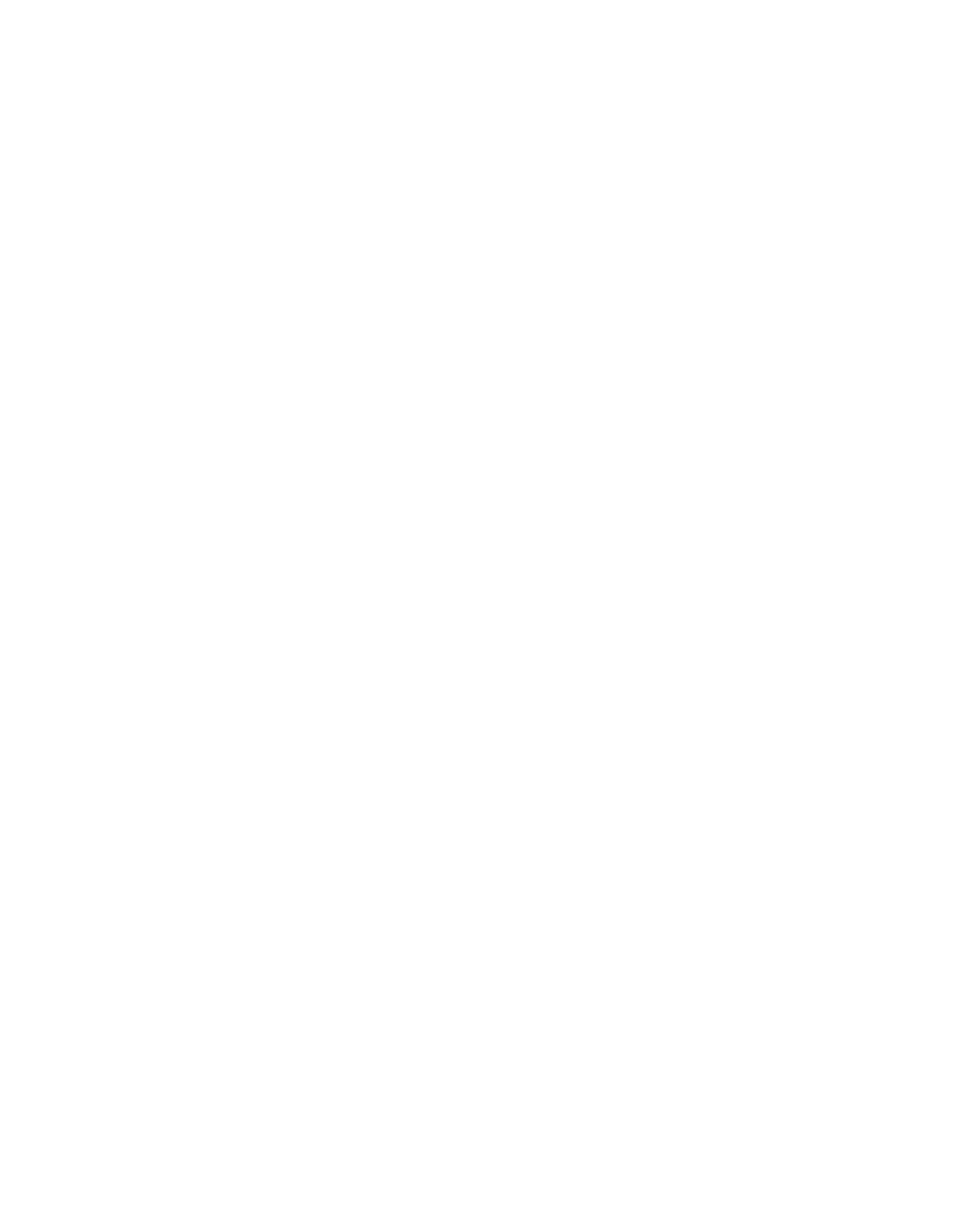
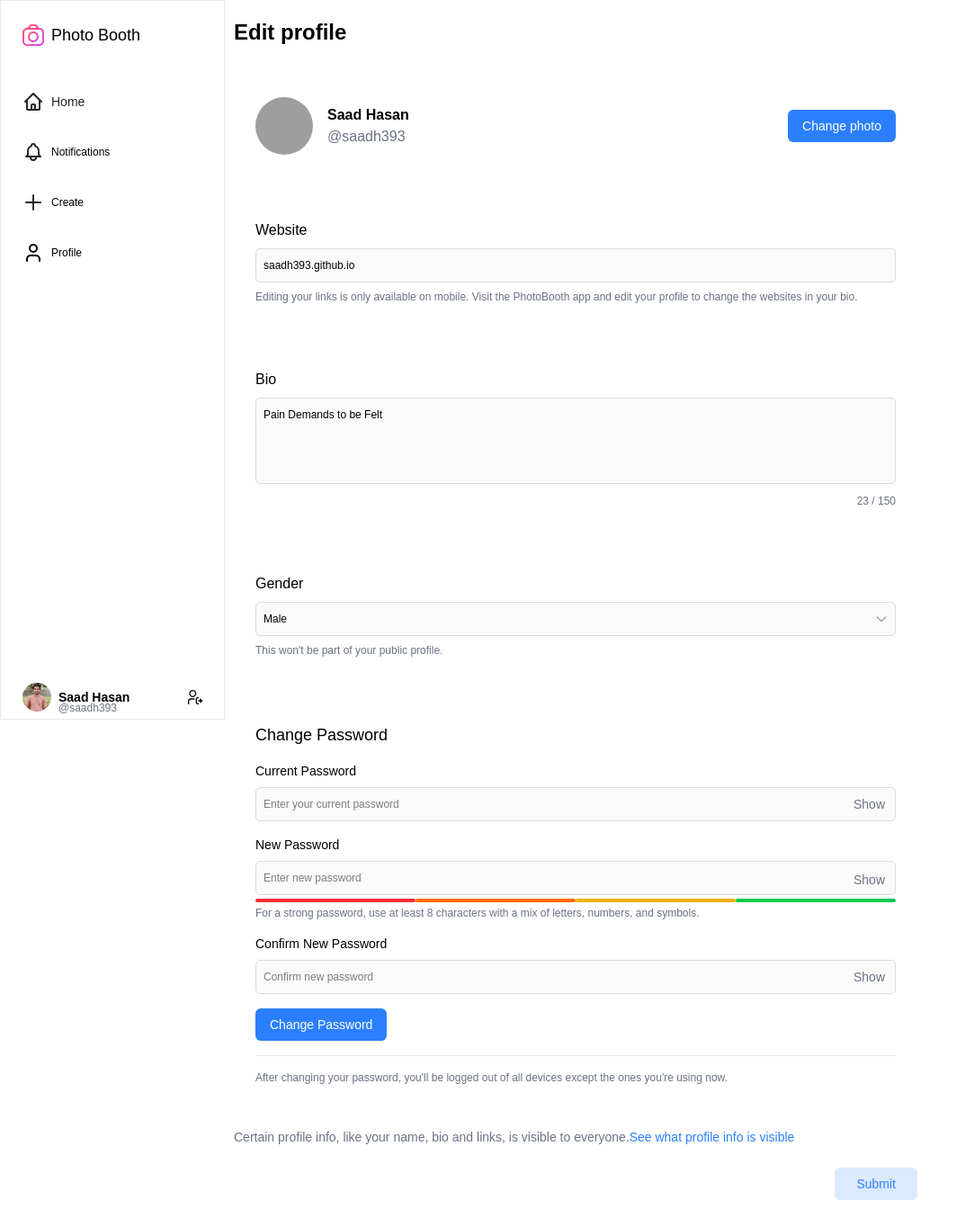
Before and after one commit to MD-Moniruzzaman-Arafat/lws-project-5, a React (Vite) app: page /edit-profile in a window 1280 px wide. Before the commit this address had no page. Shown: the whole page at 90% size, without its empty margins (0-1083 px from the left). Before the commit the page ends 800 px from the top, so only its background shows below. Built offline with nearby package versions, Linux system fonts and the light colour scheme; grey boxes are pictures that could not be loaded.

Commit message:
edit profile page component design

```diff
--- a/src/App.jsx
+++ b/src/App.jsx
@@ -3,6 +3,7 @@ import './App.css';
 import Root from './Root/Root';
 import PostFeeds from './components/PostFeeds/PostFeeds';
 import CreatePostPage from './pages/CreatePostPage';
+import EditProfilePage from './pages/EditProfilePage';
 import HomePage from './pages/HomePage';
 import NotificationsPage from './pages/NotificationsPage';
 import PostDetailsPage from './pages/PostDetailsPage';
@@ -19,6 +20,7 @@ function App() {
           <Route path="/notifications" element={<NotificationsPage />} />
           <Route path="/profile" element={<ProfilePage />} />
           <Route path="/post-details" element={<PostDetailsPage />} />
+          <Route path="/edit-profile" element={<EditProfilePage />} />
         </Route>
       </Routes>
     </>
--- /dev/null
+++ b/src/components/EditProfile/EditProfile.jsx
@@ -0,0 +1,178 @@
+export default function EditProfile() {
+  return (
+    <>
+      <div className="edit-container">
+        <h1 className="text-2xl font-bold mb-8">Edit profile</h1>
+
+        {/* <!-- Profile Picture Section --> */}
+        <div className="bg-white rounded-lg p-6 mb-6">
+          <div className="flex items-center">
+            <div className="w-16 h-16 rounded-full overflow-hidden mr-4">
+              <img
+                src="./assets/users/user-1.png"
+                alt="Saad Hasan"
+                className="w-full h-full object-cover"
+              />
+            </div>
+            <div>
+              <h2 className="font-semibold text-base">Saad Hasan</h2>
+              <p className="text-gray-500">@saadh393</p>
+            </div>
+            <button className="ml-auto bg-blue-500 text-white px-4 py-2 rounded-md text-sm font-medium hover:bg-blue-600 transition">
+              Change photo
+            </button>
+          </div>
+        </div>
+
+        {/* <!-- Website Section --> */}
+        <div className="bg-white rounded-lg p-6 mb-6">
+          <label className="block mb-2 font-medium">Website</label>
+          <input
+            type="text"
+            className="form-input mb-2"
+            value="saadh393.github.io"
+          />
+          <p className="text-gray-500 text-xs">
+            Editing your links is only available on mobile. Visit the PhotoBooth
+            app and edit your profile to change the websites in your bio.
+          </p>
+        </div>
+
+        {/* <!-- Bio Section --> */}
+        <div className="bg-white rounded-lg p-6 mb-6">
+          <label className="block mb-2 font-medium">Bio</label>
+          <textarea className="form-input resize-none h-24 mb-1">
+            Pain Demands to be Felt
+          </textarea>
+          <div className="flex justify-end">
+            <span className="text-gray-500 text-xs">23 / 150</span>
+          </div>
+        </div>
+
+        {/* <!-- Gender Section --> */}
+        <div className="bg-white rounded-lg p-6 mb-6">
+          <label className="block mb-2 font-medium">Gender</label>
+          <div className="relative">
+            <select className="form-input appearance-none pr-8">
+              <option>Male</option>
+              <option>Female</option>
+              <option>Prefer not to say</option>
+              <option>Custom</option>
+            </select>
+            <div className="absolute inset-y-0 right-0 flex items-center px-2 pointer-events-none">
+              <svg
+                className="w-4 h-4 text-gray-400"
+                fill="none"
+                stroke="currentColor"
+                viewBox="0 0 24 24"
+                xmlns="http://www.w3.org/2000/svg"
+              >
+                <path
+                  stroke-linecap="round"
+                  stroke-linejoin="round"
+                  stroke-width="2"
+                  d="M19 9l-7 7-7-7"
+                ></path>
+              </svg>
+            </div>
+          </div>
+          <p className="text-gray-500 text-xs mt-2">
+            This won't be part of your public profile.
+          </p>
+        </div>
+
+        {/* <!-- Password Change Section --> */}
+        <div className="bg-white rounded-lg p-6 mb-6">
+          <h2 className="font-medium text-lg mb-4">Change Password</h2>
+
+          {/* <!-- Current Password --> */}
+          <div className="mb-4">
+            <label className="block mb-2 text-sm">Current Password</label>
+            <div className="relative">
+              <input
+                type="password"
+                className="form-input pr-10"
+                placeholder="Enter your current password"
+              />
+              <button className="absolute inset-y-0 right-0 flex items-center px-3 text-gray-500 text-sm">
+                Show
+              </button>
+            </div>
+          </div>
+
+          {/* <!-- New Password --> */}
+          <div className="mb-4">
+            <label className="block mb-2 text-sm">New Password</label>
+            <div className="relative">
+              <input
+                type="password"
+                className="form-input pr-10 mb-1"
+                placeholder="Enter new password"
+              />
+              <button className="absolute inset-y-0 right-0 flex items-center px-3 text-gray-500 text-sm">
+                Show
+              </button>
+            </div>
+
+            {/* <!-- Password Strength Indicator --> */}
+            <div className="flex w-full h-1 mb-1">
+              <div className="password-strength bg-red-500 w-1/4"></div>
+              <div className="password-strength bg-orange-500 w-1/4"></div>
+              <div className="password-strength bg-yellow-500 w-1/4"></div>
+              <div className="password-strength bg-green-500 w-1/4"></div>
+            </div>
+            <p className="text-xs text-gray-500 mb-3">
+              For a strong password, use at least 8 characters with a mix of
+              letters, numbers, and symbols.
+            </p>
+          </div>
+
+          {/* <!-- Confirm New Password --> */}
+          <div className="mb-4">
+            <label className="block mb-2 text-sm">Confirm New Password</label>
+            <div className="relative">
+              <input
+                type="password"
+                className="form-input pr-10"
+                placeholder="Confirm new password"
+              />
+              <button className="absolute inset-y-0 right-0 flex items-center px-3 text-gray-500 text-sm">
+                Show
+              </button>
+            </div>
+          </div>
+
+          {/* <!-- Password Change Button --> */}
+          <button className="bg-blue-500 text-white px-4 py-2 rounded-md text-sm font-medium hover:bg-blue-600 transition">
+            Change Password
+          </button>
+
+          <div className="mt-4 pt-4 border-t border-gray-200">
+            <p className="text-xs text-gray-500">
+              After changing your password, you'll be logged out of all devices
+              except the ones you're using now.
+            </p>
+          </div>
+        </div>
+
+        {/* <!-- Privacy Note --> */}
+        <div className="mb-6">
+          <p className="text-gray-500 text-sm">
+            Certain profile info, like your name, bio and links, is visible to
+            everyone.
+            <a href="#" className="text-blue-500">
+              See what profile info is visible
+            </a>
+          </p>
+        </div>
+
+        {/* <!-- Submit Button --> */}
+        <div className="flex justify-end">
+          <button className="bg-blue-100 text-blue-500 px-6 py-2 rounded-md text-sm font-medium hover:bg-blue-200 transition">
+            Submit
+          </button>
+        </div>
+      </div>
+    </>
+  );
+}
--- a/src/components/Profile/ProfileHeader.jsx
+++ b/src/components/Profile/ProfileHeader.jsx
@@ -1,3 +1,4 @@
+import { Link } from 'react-router';
 import user from '../../assets/users/user-1.png';
 import ProfileBio from './ProfileBio';
 
@@ -25,12 +26,12 @@ export default function ProfileHeader() {
             </h2>
           </div>
           <div className="flex space-x-2">
-            <a
-              href="./edit-profile.html"
+            <Link
+              to="/edit-profile"
               className="bg-gray-100 px-4 py-1.5 rounded-md text-sm font-medium"
             >
               Edit profile
-            </a>
+            </Link>
           </div>
 
           {/* <!-- Stats --> */}
--- /dev/null
+++ b/src/pages/EditProfilePage.jsx
@@ -0,0 +1,9 @@
+import EditProfile from '../components/EditProfile/EditProfile';
+
+export default function EditProfilePage() {
+  return (
+    <>
+      <EditProfile />
+    </>
+  );
+}
```
